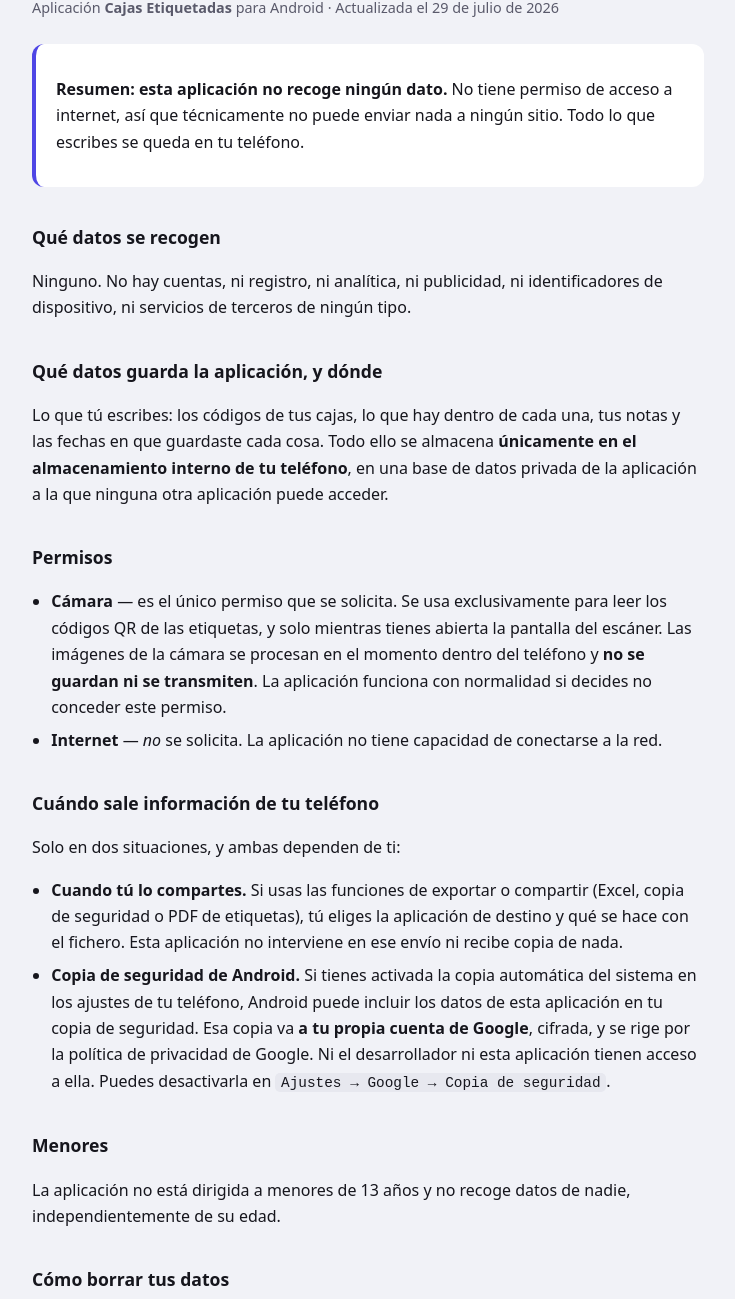
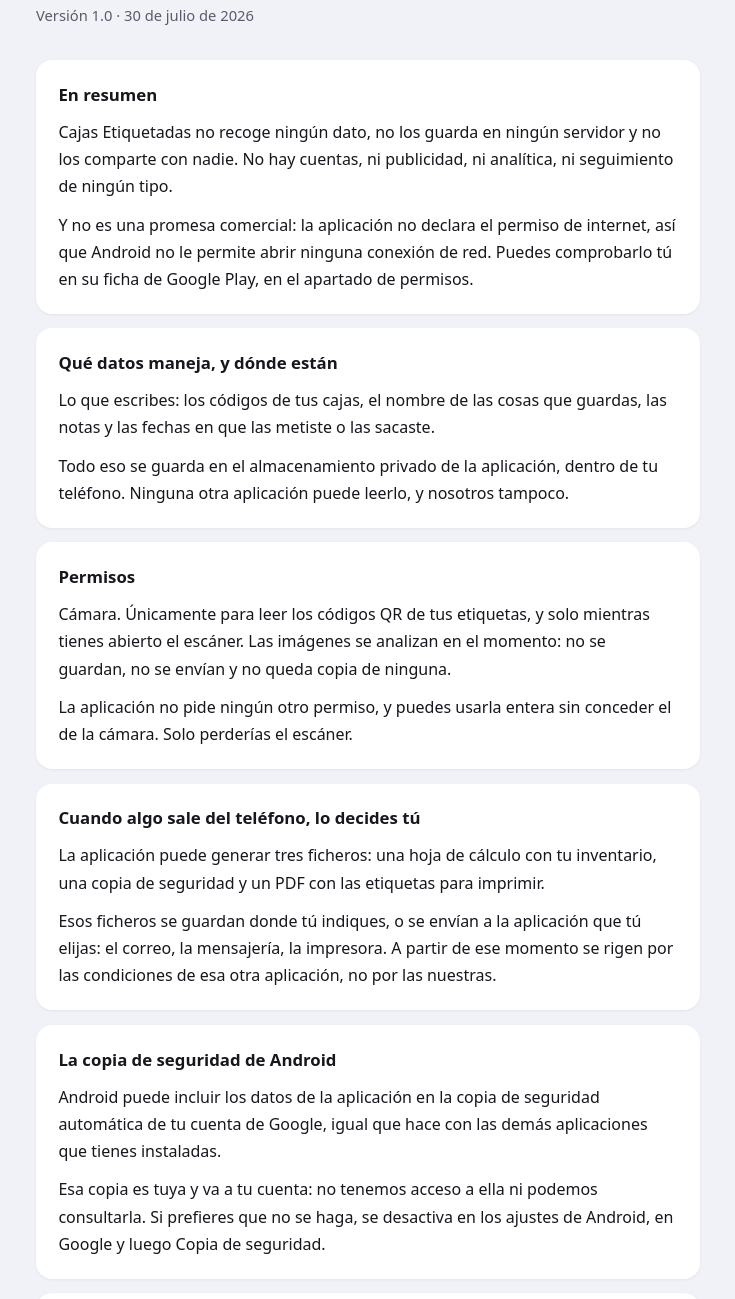
Before and after one commit to yonaesp/cajas-etiquetadas, a plain HTML site: page legal/privacidad.html in a window 1280 px wide. Shown: the part 89-1388 px from the top of the page, without its empty margins (272-1007 px from the left). Drawn offline with Linux system fonts and the light colour scheme.

Commit message:
Fuera el correo personal, contacto por incidencias y web con más contenido
El correo personal estaba publicado en la web y en el repositorio. Se retira de
todas partes: el contacto pasa a ser las incidencias de este repositorio, que es
un canal público y localizable y no expone nada de nadie.

La política de privacidad se genera ahora desde el texto que lee la propia
aplicación (scripts/generar_legales.py), no se escribe aquí a mano: desde el 15
de abril de 2026 Google Play exige que la política esté también DENTRO de la
app, y tres copias escritas por separado se descuadran solas.

Lleva además una sección nueva sobre qué pasaría si en el futuro se añadiera algo
que salga del teléfono —una sincronización, por ejemplo—: sería opcional y
desactivada, y la política se actualizaría con su versión antes de que la
función existiera. Así la promesa de hoy no se convierte en una mentira mañana.

La web gana preguntas frecuentes y una descripción con las palabras que la gente
busca de verdad: trastero, garaje, mudanza, etiquetas.

Co-Authored-By: Claude Opus 5 (1M context) <noreply@anthropic.com>

```diff
--- a/legal/privacidad.html
+++ b/legal/privacidad.html
@@ -4,103 +4,85 @@
 <meta charset="utf-8">
 <meta name="viewport" content="width=device-width, initial-scale=1">
 <title>Política de privacidad · Cajas Etiquetadas</title>
+<meta name="description" content="Cajas Etiquetadas no recoge ningún dato: no declara el permiso de internet, así que no puede enviar nada.">
 <style>
-  :root { color-scheme: light dark; }
-  body {
-    max-width: 42rem; margin: 0 auto; padding: 2rem 1.25rem 4rem;
-    font: 16px/1.65 system-ui, -apple-system, "Segoe UI", Roboto, sans-serif;
-    color: #16161d; background: #f1f2f7;
-  }
-  h1 { font-size: 1.6rem; line-height: 1.25; margin-bottom: .25rem; }
-  h2 { font-size: 1.1rem; margin-top: 2.25rem; }
-  .fecha { color: #5a5a6b; font-size: .9rem; margin-top: 0; }
-  .destacado {
-    background: #fff; border-left: 4px solid #4f46e5;
-    border-radius: 12px; padding: 1rem 1.25rem; margin: 1.5rem 0;
-  }
-  ul { padding-left: 1.2rem; }
-  li { margin: .4rem 0; }
-  code { background: #e7e8ef; padding: .1rem .35rem; border-radius: 5px; font-size: .9em; }
-  a { color: #4f46e5; }
-  footer { margin-top: 3rem; font-size: .9rem; color: #5a5a6b; }
+  :root { color-scheme: light dark; --tinta:#16161d; --suave:#5a5a6b;
+          --fondo:#f1f2f7; --tarjeta:#fff; --indigo:#4F46E5; }
   @media (prefers-color-scheme: dark) {
-    body { color: #e2e2e9; background: #0e0f13; }
-    .fecha, footer { color: #9c9eab; }
-    .destacado { background: #181b22; border-left-color: #9ba4f0; }
-    code { background: #262931; }
-    a { color: #9ba4f0; }
-  }
+    :root { --tinta:#e4e5ec; --suave:#a6a9b7; --fondo:#0e0f13;
+            --tarjeta:#1d212a; --indigo:#a3abf2; } }
+  * { box-sizing: border-box; }
+  body { margin:0; background:var(--fondo); color:var(--tinta);
+         font:16px/1.7 system-ui,-apple-system,"Segoe UI",Roboto,sans-serif; }
+  main { max-width: 44rem; margin: 0 auto; padding: 2.5rem 1.25rem 4rem; }
+  h1 { font-size:1.7rem; letter-spacing:-.4px; margin:0 0 .35rem; }
+  .version { color:var(--suave); font-size:.92rem; margin:0 0 2rem; }
+  section { background:var(--tarjeta); border-radius:16px; padding:1.1rem 1.4rem;
+            margin:0 0 .9rem; box-shadow:0 1px 3px rgba(0,0,0,.06); }
+  h2 { font-size:1.05rem; margin:.2rem 0 .6rem; }
+  p { margin:0 0 .7rem; } p:last-child { margin-bottom:.2rem; }
+  a { color:var(--indigo); }
+  footer { margin-top:2.5rem; color:var(--suave); font-size:.9rem; }
 </style>
 </head>
 <body>
-
-<h1>Política de privacidad</h1>
-<p class="fecha">Aplicación <strong>Cajas Etiquetadas</strong> para Android · Actualizada el 29 de julio de 2026</p>
-
-<div class="destacado">
-  <p><strong>Resumen: esta aplicación no recoge ningún dato.</strong> No tiene permiso
-  de acceso a internet, así que técnicamente no puede enviar nada a ningún sitio.
-  Todo lo que escribes se queda en tu teléfono.</p>
-</div>
-
-<h2>Qué datos se recogen</h2>
-<p>Ninguno. No hay cuentas, ni registro, ni analítica, ni publicidad, ni
-identificadores de dispositivo, ni servicios de terceros de ningún tipo.</p>
-
-<h2>Qué datos guarda la aplicación, y dónde</h2>
-<p>Lo que tú escribes: los códigos de tus cajas, lo que hay dentro de cada una, tus
-notas y las fechas en que guardaste cada cosa. Todo ello se almacena
-<strong>únicamente en el almacenamiento interno de tu teléfono</strong>, en una base
-de datos privada de la aplicación a la que ninguna otra aplicación puede acceder.</p>
-
+<main>
+<h1>Política de privacidad de Cajas Etiquetadas</h1>
+<p class="version">Versión 1.0 · 30 de julio de 2026</p>
+<section>
+<h2>En resumen</h2>
+<p>Cajas Etiquetadas no recoge ningún dato, no los guarda en ningún servidor y no los comparte con nadie. No hay cuentas, ni publicidad, ni analítica, ni seguimiento de ningún tipo.</p>
+<p>Y no es una promesa comercial: la aplicación no declara el permiso de internet, así que Android no le permite abrir ninguna conexión de red. Puedes comprobarlo tú en su ficha de Google Play, en el apartado de permisos.</p>
+</section>
+<section>
+<h2>Qué datos maneja, y dónde están</h2>
+<p>Lo que escribes: los códigos de tus cajas, el nombre de las cosas que guardas, las notas y las fechas en que las metiste o las sacaste.</p>
+<p>Todo eso se guarda en el almacenamiento privado de la aplicación, dentro de tu teléfono. Ninguna otra aplicación puede leerlo, y nosotros tampoco.</p>
+</section>
+<section>
 <h2>Permisos</h2>
-<ul>
-  <li><strong>Cámara</strong> — es el único permiso que se solicita. Se usa
-  exclusivamente para leer los códigos QR de las etiquetas, y solo mientras tienes
-  abierta la pantalla del escáner. Las imágenes de la cámara se procesan en el
-  momento dentro del teléfono y <strong>no se guardan ni se transmiten</strong>.
-  La aplicación funciona con normalidad si decides no conceder este permiso.</li>
-  <li><strong>Internet</strong> — <em>no</em> se solicita. La aplicación no tiene
-  capacidad de conectarse a la red.</li>
-</ul>
-
-<h2>Cuándo sale información de tu teléfono</h2>
-<p>Solo en dos situaciones, y ambas dependen de ti:</p>
-<ul>
-  <li><strong>Cuando tú lo compartes.</strong> Si usas las funciones de exportar o
-  compartir (Excel, copia de seguridad o PDF de etiquetas), tú eliges la aplicación
-  de destino y qué se hace con el fichero. Esta aplicación no interviene en ese
-  envío ni recibe copia de nada.</li>
-  <li><strong>Copia de seguridad de Android.</strong> Si tienes activada la copia
-  automática del sistema en los ajustes de tu teléfono, Android puede incluir los
-  datos de esta aplicación en tu copia de seguridad. Esa copia va
-  <strong>a tu propia cuenta de Google</strong>, cifrada, y se rige por la política
-  de privacidad de Google. Ni el desarrollador ni esta aplicación tienen acceso a
-  ella. Puedes desactivarla en <code>Ajustes → Google → Copia de seguridad</code>.</li>
-</ul>
-
+<p>Cámara. Únicamente para leer los códigos QR de tus etiquetas, y solo mientras tienes abierto el escáner. Las imágenes se analizan en el momento: no se guardan, no se envían y no queda copia de ninguna.</p>
+<p>La aplicación no pide ningún otro permiso, y puedes usarla entera sin conceder el de la cámara. Solo perderías el escáner.</p>
+</section>
+<section>
+<h2>Cuando algo sale del teléfono, lo decides tú</h2>
+<p>La aplicación puede generar tres ficheros: una hoja de cálculo con tu inventario, una copia de seguridad y un PDF con las etiquetas para imprimir.</p>
+<p>Esos ficheros se guardan donde tú indiques, o se envían a la aplicación que tú elijas: el correo, la mensajería, la impresora. A partir de ese momento se rigen por las condiciones de esa otra aplicación, no por las nuestras.</p>
+</section>
+<section>
+<h2>La copia de seguridad de Android</h2>
+<p>Android puede incluir los datos de la aplicación en la copia de seguridad automática de tu cuenta de Google, igual que hace con las demás aplicaciones que tienes instaladas.</p>
+<p>Esa copia es tuya y va a tu cuenta: no tenemos acceso a ella ni podemos consultarla. Si prefieres que no se haga, se desactiva en los ajustes de Android, en Google y luego Copia de seguridad.</p>
+</section>
+<section>
+<h2>Borrar y llevarte tus datos</h2>
+<p>Para borrarlo todo: desinstala la aplicación, o bórrala desde los ajustes de Android. No queda nada en ningún otro sitio.</p>
+<p>Para llevártelos: exporta una copia de seguridad o una hoja de cálculo desde Ajustes. El fichero es tuyo y lo puedes abrir con otros programas.</p>
+</section>
+<section>
 <h2>Menores</h2>
-<p>La aplicación no está dirigida a menores de 13 años y no recoge datos de nadie,
-independientemente de su edad.</p>
-
-<h2>Cómo borrar tus datos</h2>
-<p>Desinstalar la aplicación elimina toda su información del teléfono. También
-puedes borrar datos concretos desde la propia aplicación, o vaciarlo todo desde
-<code>Ajustes → Aplicaciones → Cajas Etiquetadas → Almacenamiento → Borrar datos</code>.
-Como no existe ninguna copia en servidores, no hay nada más que solicitar.</p>
-
-<h2>Cambios en esta política</h2>
-<p>Si en el futuro la aplicación empezara a tratar datos de alguna forma distinta,
-esta página se actualizará antes de publicar esa versión, y se indicará la fecha del
-cambio arriba.</p>
-
-<h2>Contacto</h2>
-<p>Para cualquier duda sobre privacidad, escribe a
-<a href="mailto:jonatanpradasn@gmail.com">jonatanpradasn@gmail.com</a>.</p>
-
+<p>La aplicación no está dirigida a menores de edad. Tampoco recoge datos de nadie, con lo que no recoge datos de menores.</p>
+</section>
+<section>
+<h2>Si en el futuro cambia algo</h2>
+<p>Esta política describe lo que hace la versión que tienes instalada.</p>
+<p>Si alguna versión futura añadiera algo que salga del teléfono —por ejemplo, sincronizar el inventario entre tus propios dispositivos—, será opcional y vendrá desactivado. Se explicará con claridad antes de que puedas activarlo, y esta política se actualizará, con su fecha y su número de versión, antes de que la función esté disponible.</p>
+<p>Mientras no veas un número de versión más alto que el de arriba, nada de esto ha cambiado.</p>
+</section>
+<section>
+<h2>Responsable y contacto</h2>
+<p>La aplicación la desarrolla un particular en España, sin ninguna empresa detrás.</p>
+<p>Como no se recogen ni se tratan datos personales fuera de tu dispositivo, no hay ningún fichero nuestro sobre el que ejercer derechos de acceso, rectificación o supresión: tus datos son tuyos y están en tu teléfono.</p>
+<p>Para dudas, fallos o sugerencias: <a href="https://github.com/yonaesp/cajas-etiquetadas/issues">https://github.com/yonaesp/cajas-etiquetadas/issues</a></p>
+</section>
+<section>
+<h2>Historial de cambios</h2>
+<p>1.0 — 30 de julio de 2026. Primera versión.</p>
+</section>
 <footer>
-  Cajas Etiquetadas · Aplicación para Android · Desarrollada por Jonatan
+<p>Esta página es la versión oficial y pública: <a href="https://yonaesp.github.io/cajas-etiquetadas/legal/privacidad.html">https://yonaesp.github.io/cajas-etiquetadas/legal/privacidad.html</a></p>
+<p><a href="../">Volver a Cajas Etiquetadas</a></p>
 </footer>
-
+</main>
 </body>
 </html>
```
Also changed, not shown: index.html (+37 -3 lines), graficos/destacado-1024.png, graficos/icono-512.png, 3 other files.
